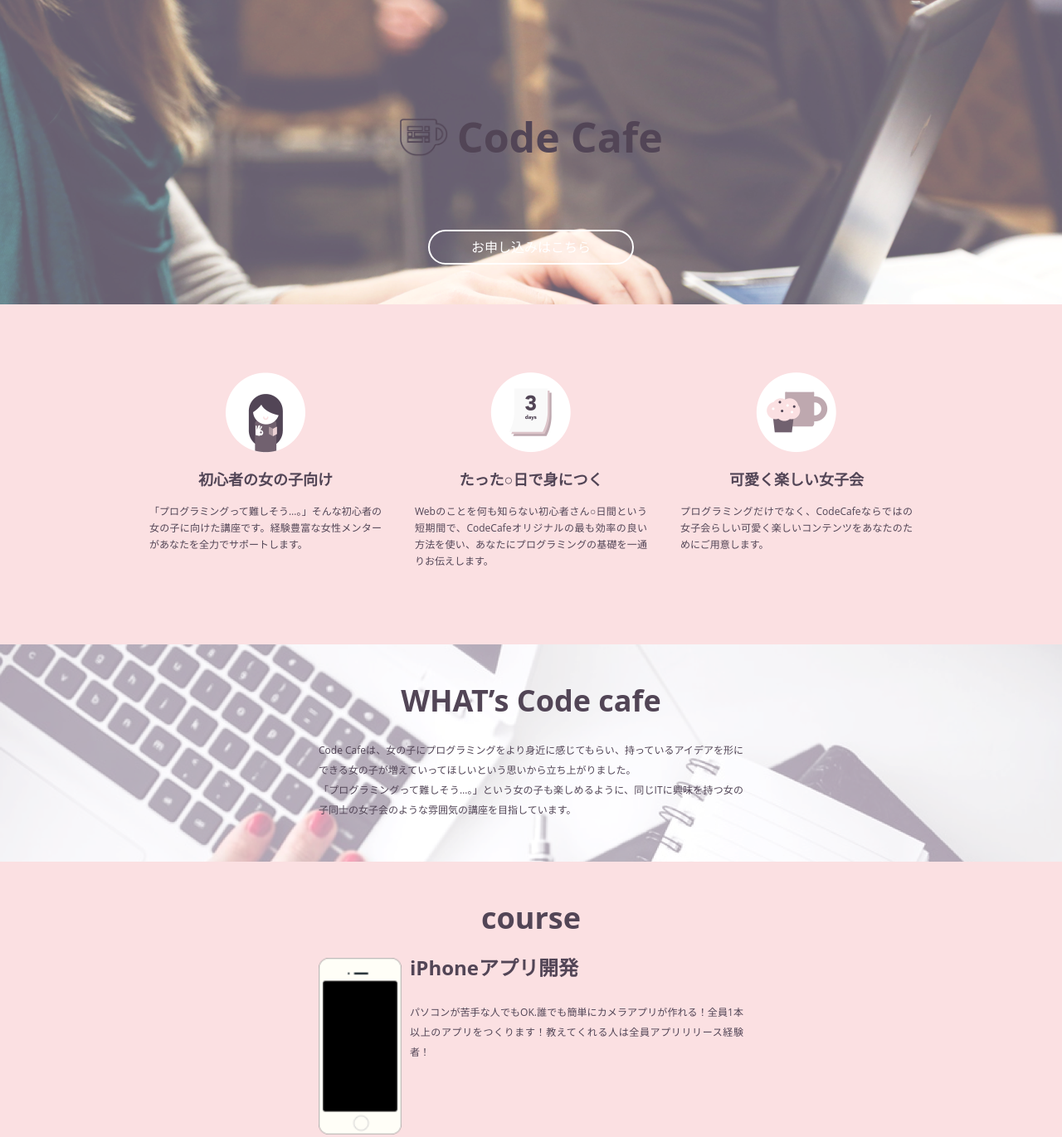
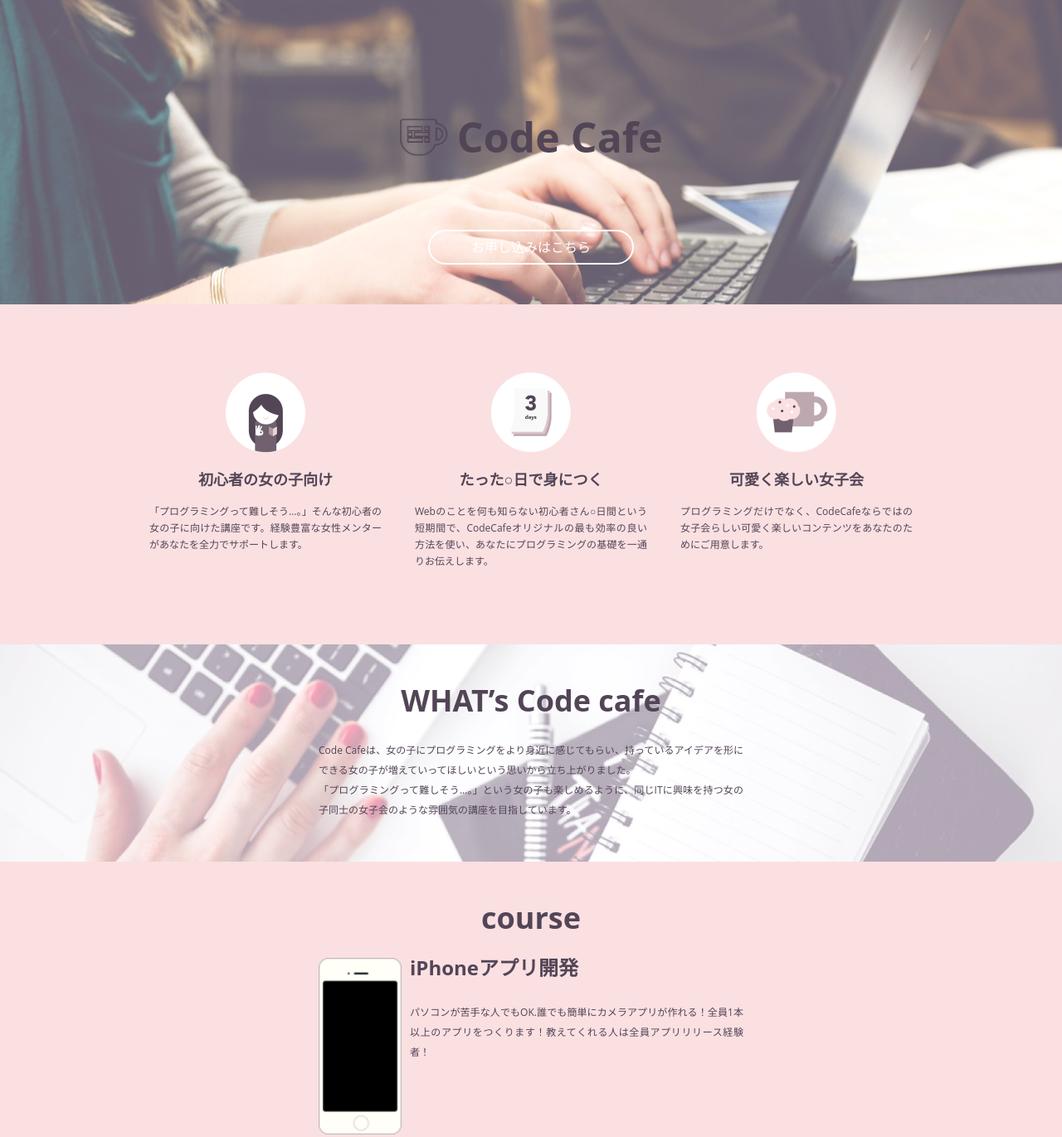
Before and after one commit to hikarihara/code_cafe, a plain HTML site: page index.html in a window 1280 px wide. Shown: the top 1371 px of the page at 83% size. Drawn offline with Linux system fonts and the light colour scheme.

Commit message:
画像のセンタリング修正

```diff
--- a/css/style.css
+++ b/css/style.css
@@ -11,7 +11,8 @@ html,body{
 
 .top{
     background-image: url("../img/top-img.png");
-    background-size: auto;
+    background-size: cover;
+    background-position: center center;
     background-repeat: no-repeat;
     height: 287px;
     width: 100%;
@@ -90,8 +91,9 @@ html,body{
     padding: 50px 30% 50px ;
     text-align: center;
     background-image: url("../img/about-img.png");
-    background-size: auto;
+    background-size: cover;
     background-repeat: no-repeat;
+    background-position: center center;
 
 }
 
```
